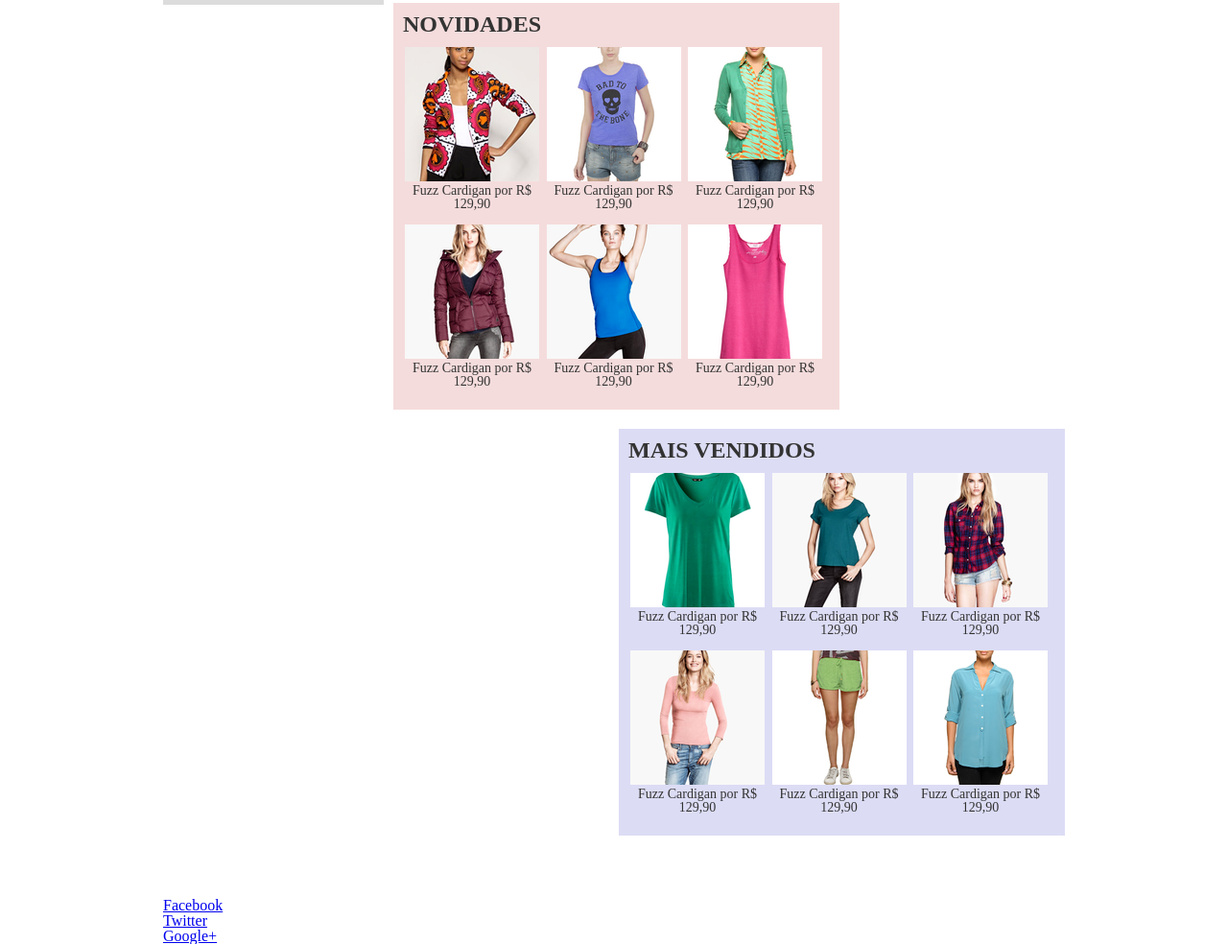
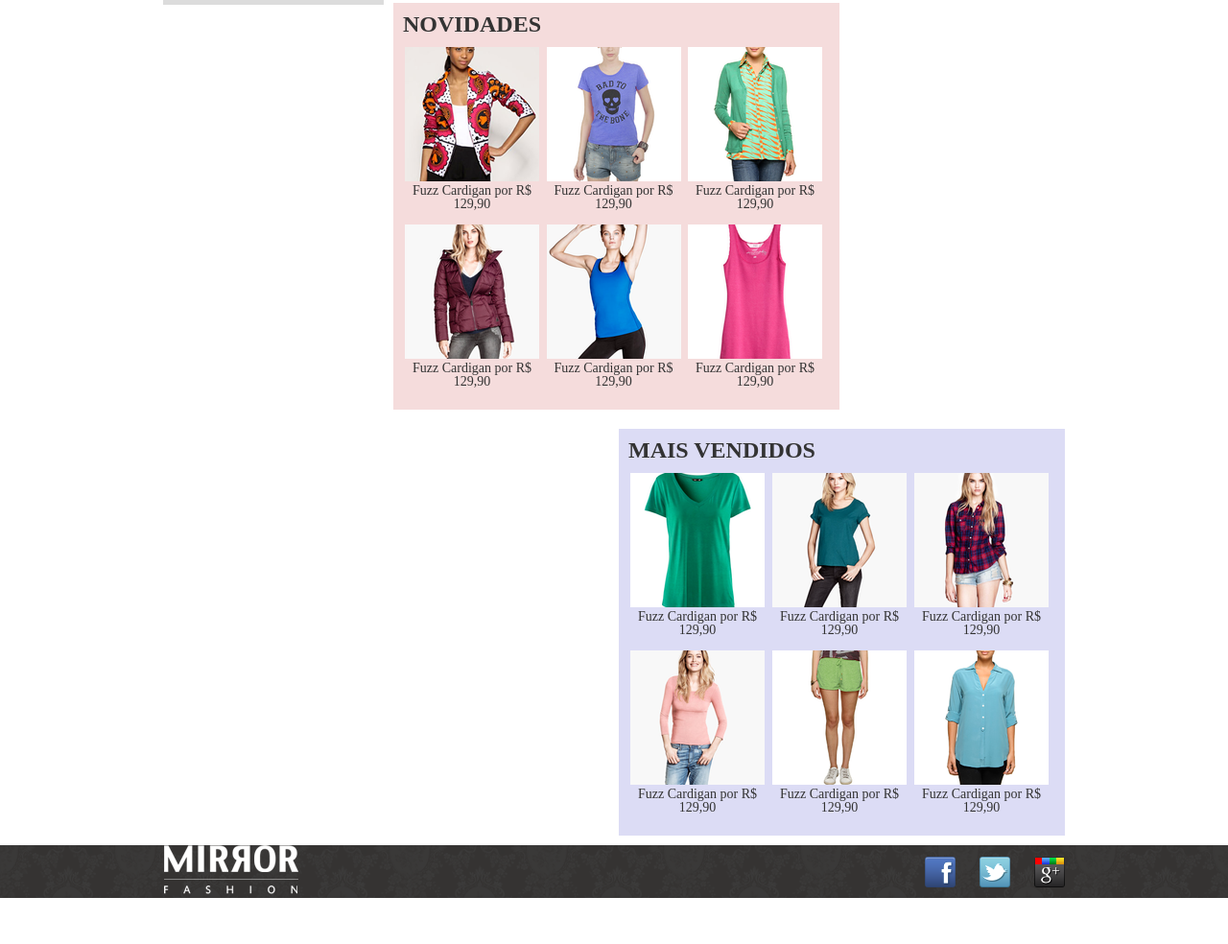
Before and after one commit to alexandressoares383/mirror-fashion, a plain HTML site: page index.html in a window 1280 px wide. Shown: the part 443-1427 px from the top of the page at 96% size. After the commit the page ends 1379 px from the top, so only its background shows below. Drawn offline with nearby package versions, Linux system fonts and the light colour scheme.

Commit message:
correcao footer

```diff
--- a/css/estilos.css
+++ b/css/estilos.css
@@ -144,9 +144,22 @@ header {
 }
 
 footer {
-	background-image: url(../img/funda-rodape.png);
+	background-image: url(../img/fundo-rodape.png);
+	clear: both;
+	padding: 20px 0;
 }
-
+footer .container {
+	position: relative;
+}
+.social {
+	position: absolute;
+	top: 12px;
+	right: 0;
+}
+.social li {
+	float: left;
+	margin-left: 25px;
+}
 .social a {
 	height: 32px;
 	width: 32px;
@@ -166,7 +179,3 @@ footer {
 .social a[href*="plus.google.com"] {
 	background-image: url(../img/googleplus.png);
 }
-
-footer {
-	clear: both;
-}
--- a/index.html
+++ b/index.html
@@ -130,6 +130,7 @@
 								<img src="img/produtos/miniatura7.png">
 								<figcaption>Fuzz Cardigan por R$ 129,90 </figcaption>
 							</figure>
+						</a>
 					</li>
 
 					<li>
@@ -138,6 +139,7 @@
 								<img src="img/produtos/miniatura8.png">
 								<figcaption>Fuzz Cardigan por R$ 129,90 </figcaption>
 							</figure>
+						</a>
 					</li>
 
 					<li>
@@ -146,6 +148,7 @@
 								<img src="img/produtos/miniatura9.png">
 								<figcaption>Fuzz Cardigan por R$ 129,90 </figcaption>
 							</figure>
+						</a>
 					</li>
 
 					<li>
@@ -154,6 +157,7 @@
 								<img src="img/produtos/miniatura10.png">
 								<figcaption>Fuzz Cardigan por R$ 129,90 </figcaption>
 							</figure>
+						</a>
 					</li>
 
 					<li>
@@ -162,6 +166,7 @@
 								<img src="img/produtos/miniatura11.png">
 								<figcaption>Fuzz Cardigan por R$ 129,90 </figcaption>
 							</figure>
+						</a>
 					</li>
 
 					<li>
@@ -170,6 +175,7 @@
 								<img src="img/produtos/miniatura12.png">
 								<figcaption>Fuzz Cardigan por R$ 129,90 </figcaption>
 							</figure>
+						</a>
 					</li>
 				</ol>
 			</div>
@@ -183,14 +189,12 @@
 
 	<footer>
 		<div class="container">
-			<img src="img/logo-rodape.png" alt="Logo Mirror Fashion">
-
-			<ul>
+			<img src="img/logo-rodape.png" alt="Logo Mirror Fashion" />
+			<ul class="social">
 				<li><a href="https://facebook.com/mirrorfashion">Facebook</a></li>
 				<li><a href="https://twitter.com/mirrorfashion">Twitter</a></li>
 				<li><a href="https://plus.google.com/mirrorfashion">Google+</a></li>
 			</ul>
-
 		</div>
 	</footer>
 
```
